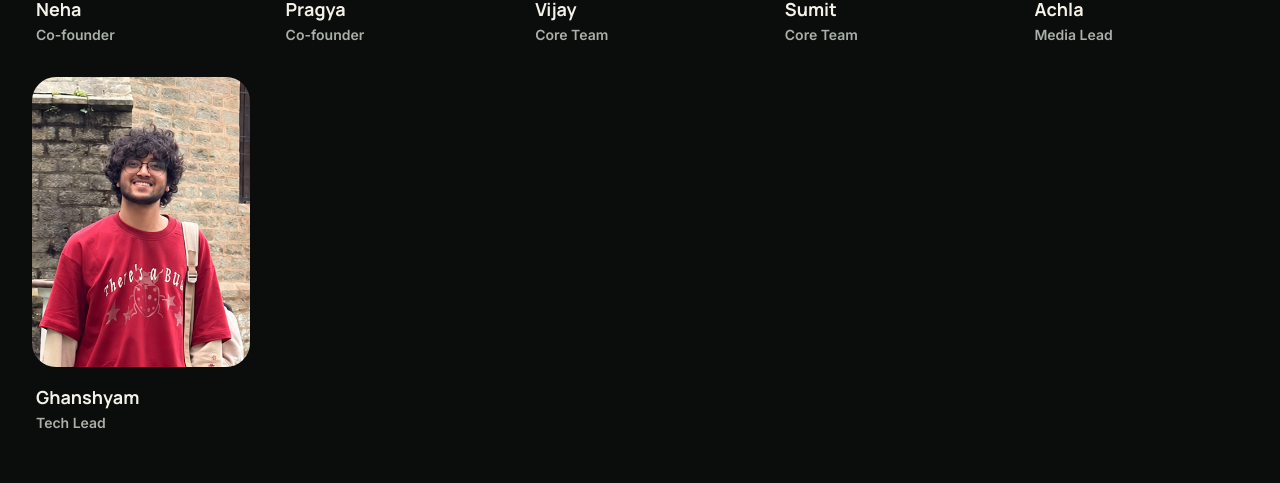
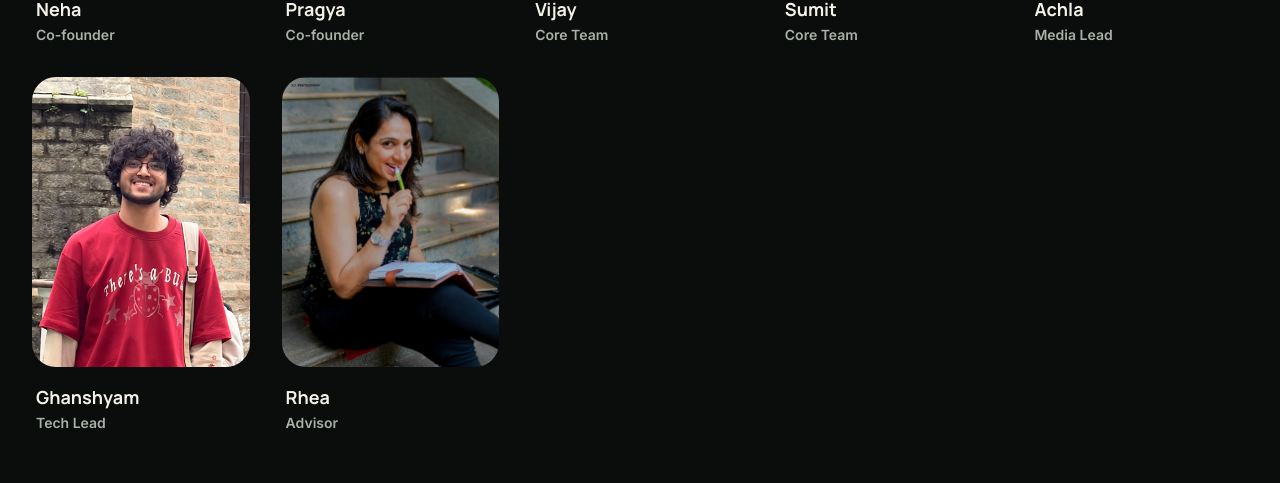
Before and after one commit to yogajam-fit/YogaJam, a Next.js app: page /team in a window 1280 px wide. Shown: the part 439-922 px from the top of the page. Built offline with nearby package versions, Linux system fonts and the light colour scheme; no server answers; the database is empty.

Commit message:
feat(team): add Rhea as Advisor

```diff
--- a/src/content/team.ts
+++ b/src/content/team.ts
@@ -34,5 +34,11 @@ export const teamMembersData = [
     name: "Ghanshyam",
     role: "Tech Lead",
     image: "/images/team/ghanshyam_new.png"
+  },
+  {
+    id: 7,
+    name: "Rhea",
+    role: "Advisor",
+    image: "/images/team/Rhea.jpeg"
   }
 ];
```
Also changed, not shown: public/images/team/Rhea.jpeg (added).
